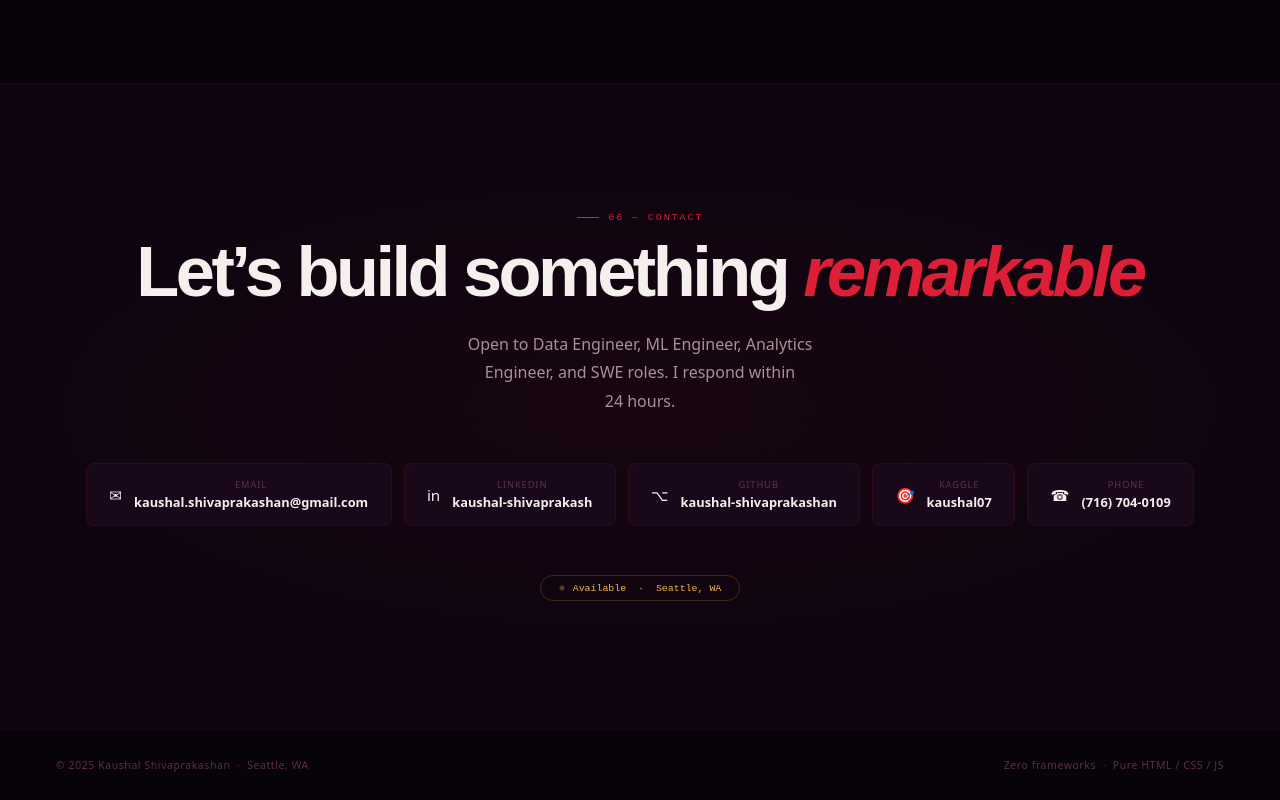
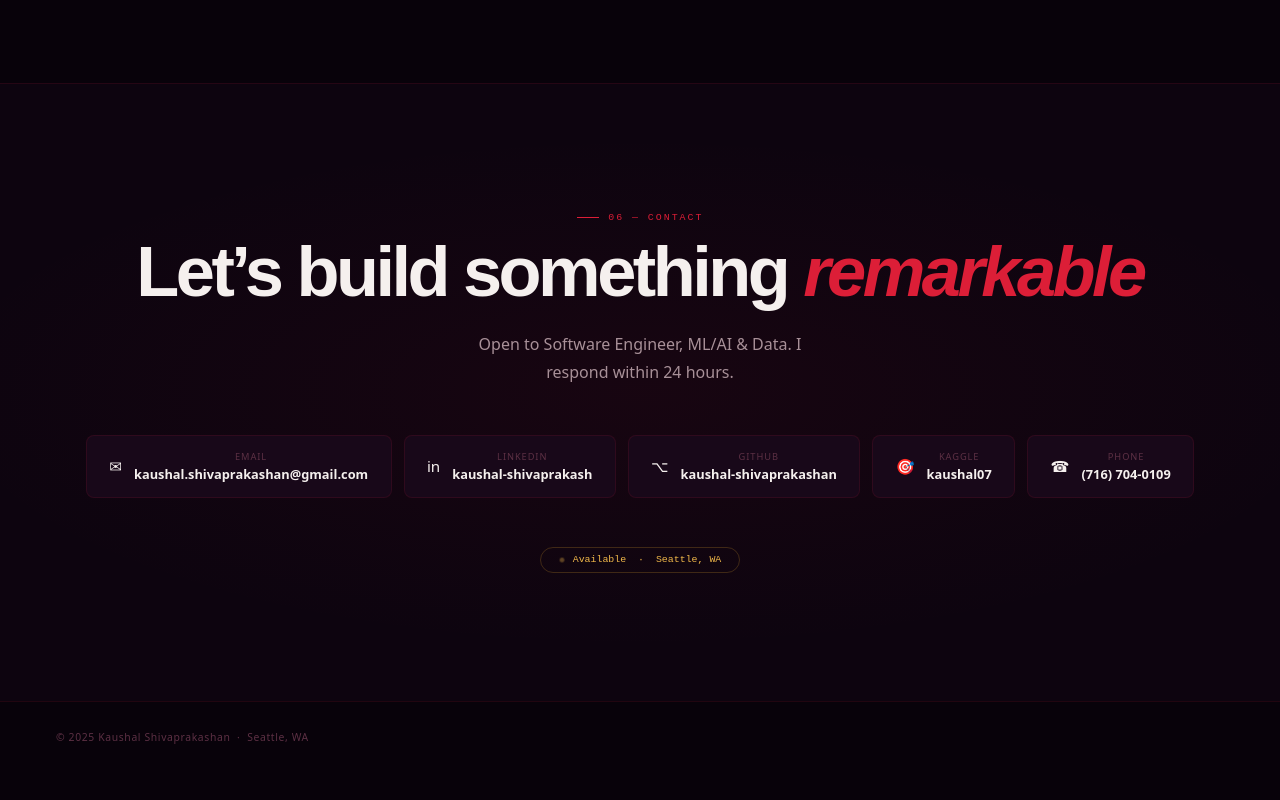
Before and after one commit to kaushal-shivaprakashan/kaushal-portfolio, a plain HTML site: page index.html in a window 1280 px wide. Shown: the part 5934-6734 px from the top of the page. After the commit the page ends 6706 px from the top, so only its background shows below. Drawn offline with Linux system fonts and the light colour scheme; a web font is replaced by a local one.

Commit message:
Update contact roles in index.html

```diff
--- a/index.html
+++ b/index.html
@@ -514,7 +514,7 @@ svg = gen.<span class="cf">generate</span>(<span class="cs">"real-time ETL"</spa
   <div class="ctglow"></div>
   <div class="se rv" style="justify-content:center">06 &mdash; Contact</div>
   <h2 class="ctbig rv">Let&rsquo;s build something <em>remarkable</em></h2>
-  <p class="ctsub rv">Open to Data Engineer, ML Engineer, Analytics Engineer, and SWE roles. I respond within 24&nbsp;hours.</p>
+  <p class="ctsub rv">Open to Software Engineer, ML/AI & Data. I respond within 24&nbsp;hours.</p>
   <div class="ctcards rv">
     <a class="cc" href="&#109;&#97;&#105;&#108;&#116;&#111;&#58;&#107;&#97;&#117;&#115;&#104;&#97;&#108;&#46;&#115;&#104;&#105;&#118;&#97;&#112;&#114;&#97;&#107;&#97;&#115;&#104;&#97;&#110;&#64;&#103;&#109;&#97;&#105;&#108;&#46;&#99;&#111;&#109;"><span class="ccic">&#x2709;</span><div><div class="cclbl">Email</div><div class="ccval">kaushal.shivaprakashan&#64;gmail.com</div></div></a>
     <a class="cc" href="https://www.linkedin.com/in/kaushal-shivaprakash/" target="_blank" rel="noopener"><span class="ccic">in</span><div><div class="cclbl">LinkedIn</div><div class="ccval">kaushal-shivaprakash</div></div></a>
@@ -527,7 +527,7 @@ svg = gen.<span class="cf">generate</span>(<span class="cs">"real-time ETL"</spa
 
 <footer>
   <span>&copy; 2025 Kaushal Shivaprakashan &nbsp;&middot;&nbsp; Seattle, WA</span>
-  <span>Zero frameworks &nbsp;&middot;&nbsp; Pure HTML / CSS / JS</span>
+
 </footer>
 
 <div class="resume-modal" id="resume-modal">
```
